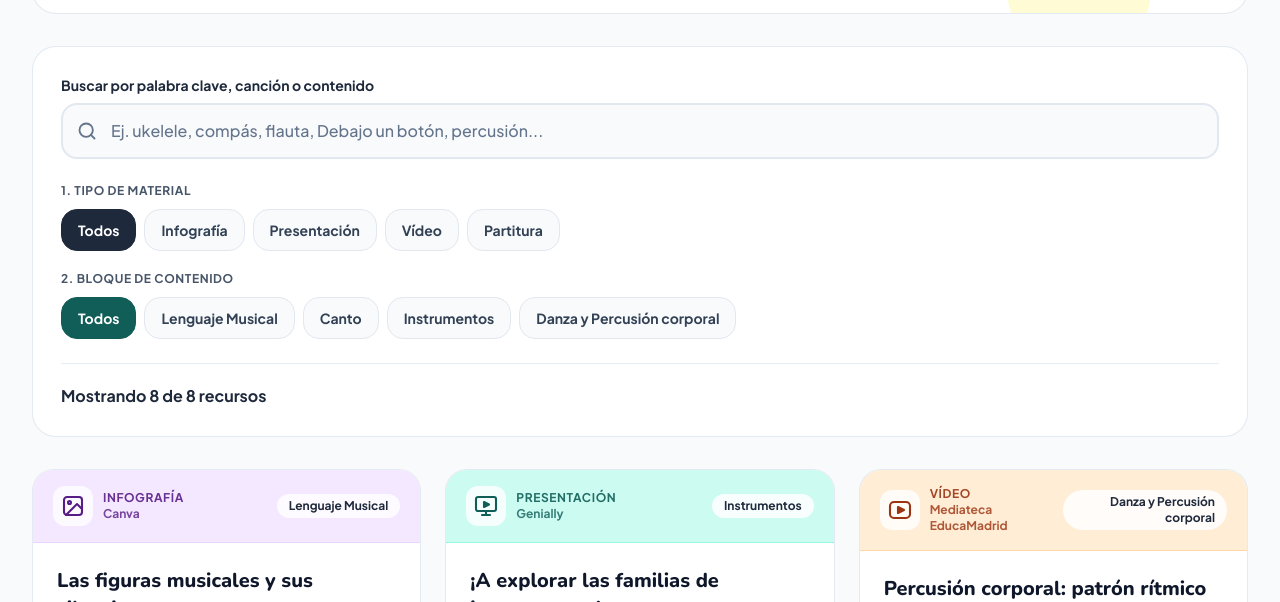
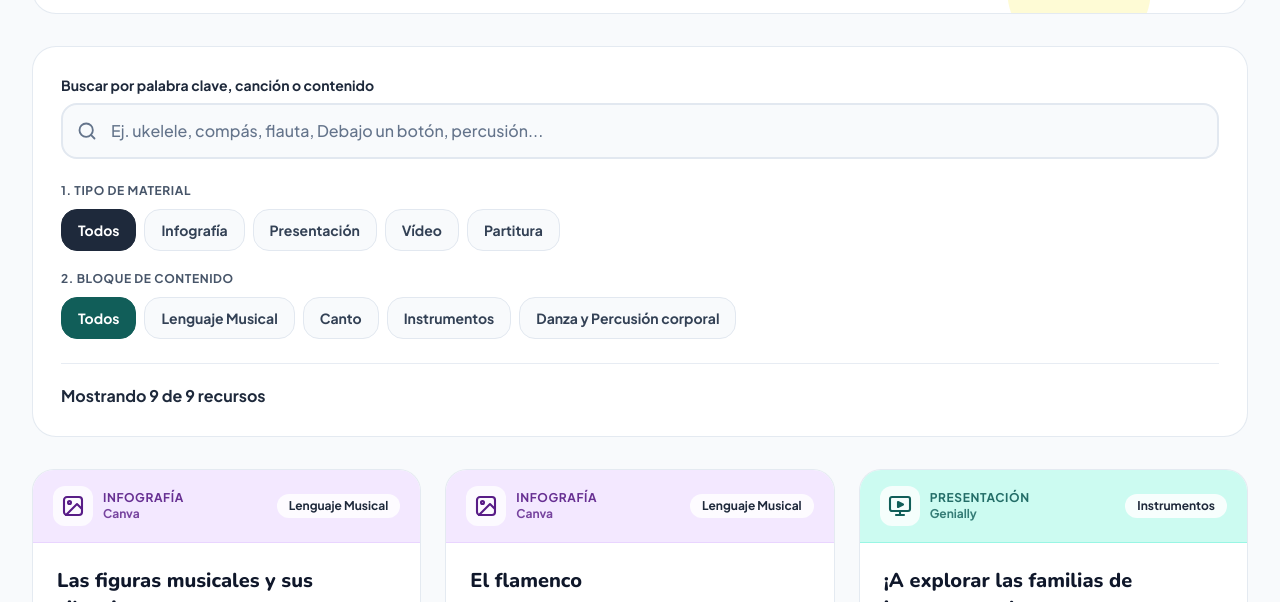
Before and after one commit to alvramirezp/recursos, a plain HTML site: page index.html in a window 1280 px wide. Shown: the part 198-800 px from the top of the page. Drawn offline with nearby package versions, Linux system fonts and the light colour scheme.

Commit message:
Update index.html

```diff
--- a/index.html
+++ b/index.html
@@ -343,6 +343,17 @@
         descripcion: "Esquema visual muy claro con la redonda, blanca, negra, corcheas y sus silencios, acompañado de sílabas rítmicas para leer en clase.",
         etiquetas: ["figuras", "silencios", "negra", "blanca", "corcheas", "pulso", "lectura rítmica"],
         urlVer: "demo://infografia-figuras",
+        urlDescarga: ""
+      },
+      {
+        id: "flamenco",
+        titulo: "El flamenco",
+        tipo: "Infografía",
+        plataforma: "Canva",
+        bloque: "Lenguaje Musical",
+        descripcion: "Infografía sobre las facetas del flamenco.",
+        etiquetas: ["flamenco", "facetas"],
+        urlVer: "https://canva.link/xa9t72cg4ikelw1",
         urlDescarga: ""
       },
       {
```
